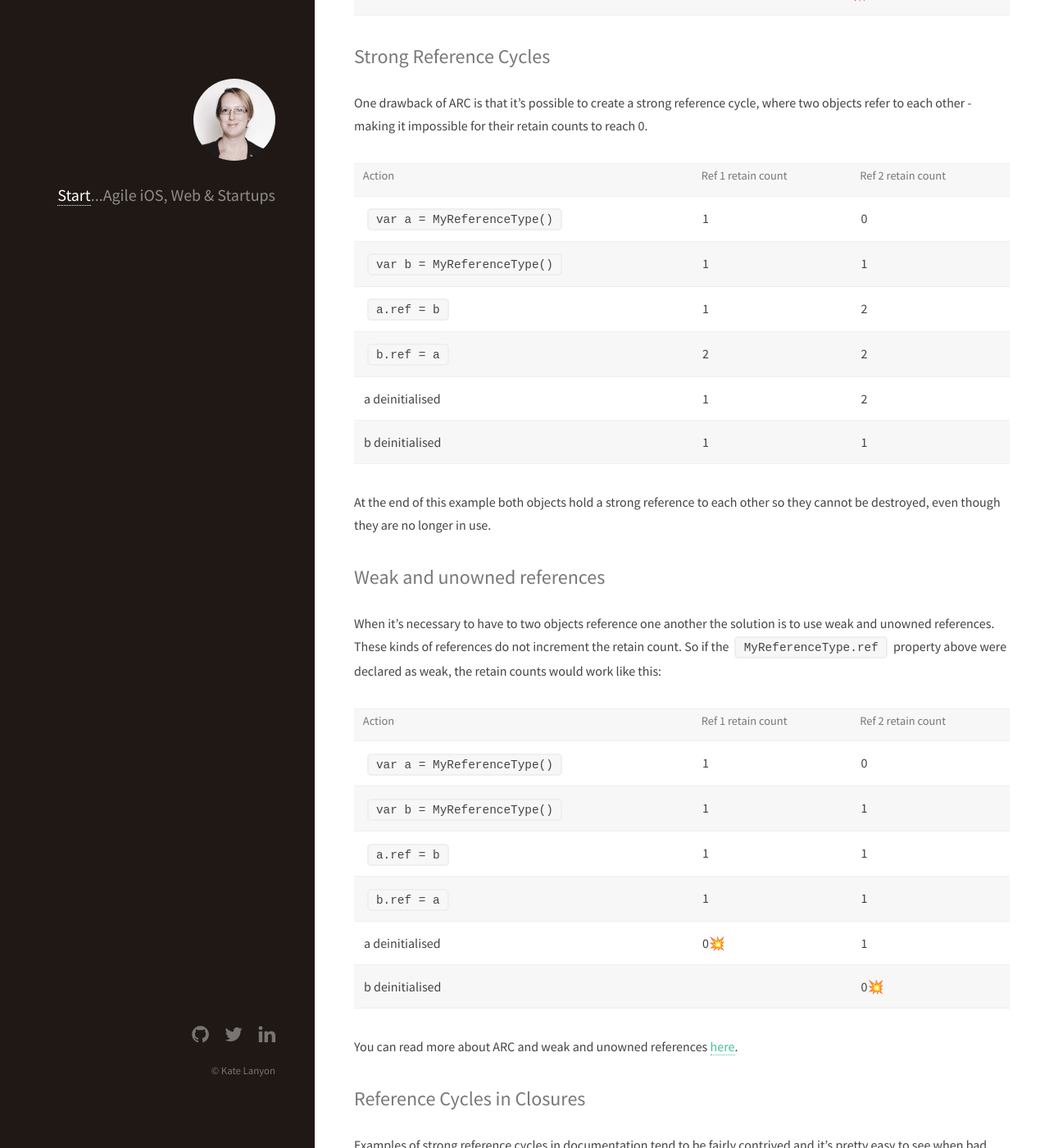
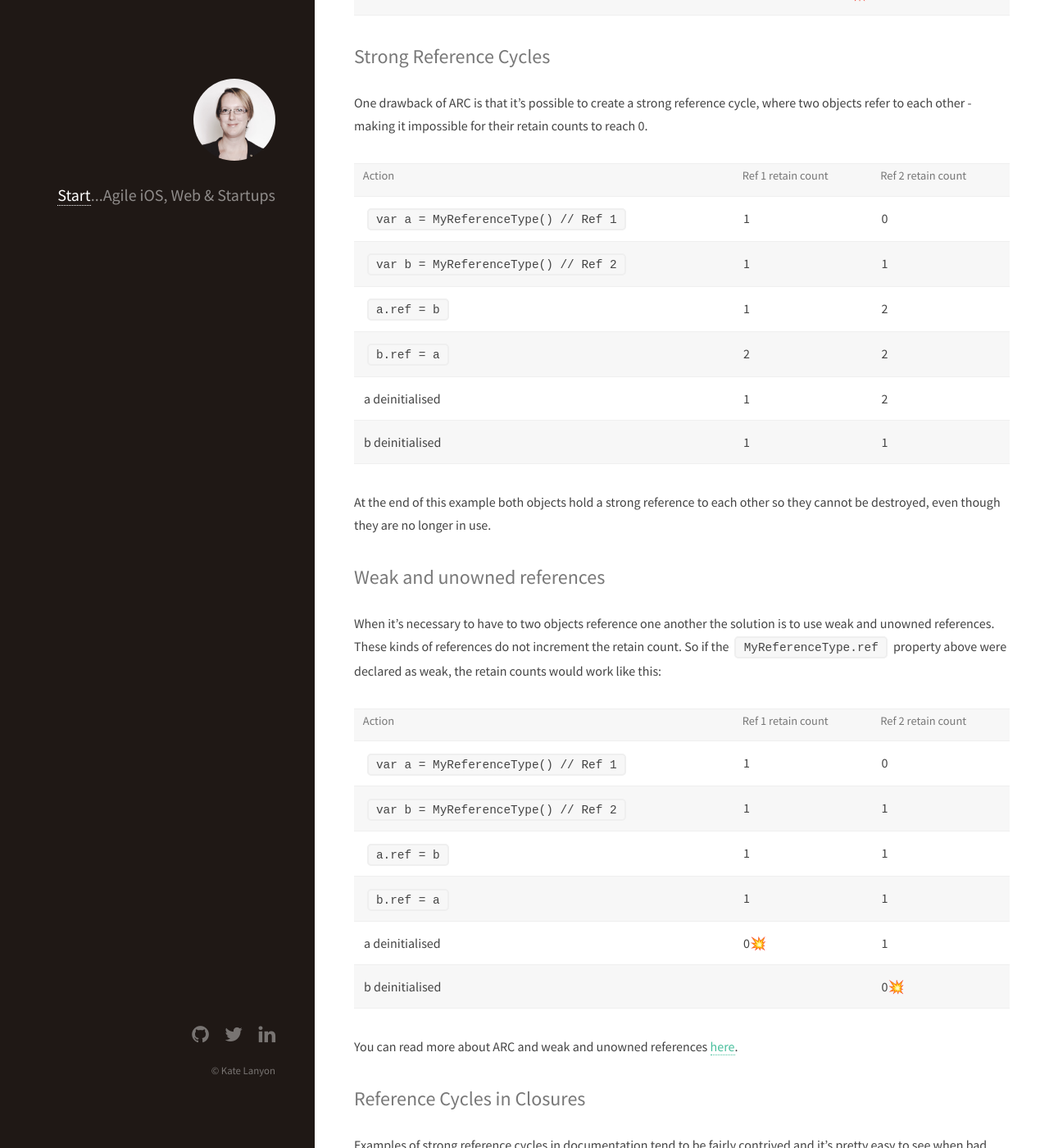
Before and after one commit to katalisha/katalisha.github.io, a Jekyll site: the page built from _posts/2016-01-22-ARC-Swift-closures-and-weak-self.markdown, in a window 1280 px wide and 1400 px high, scrolled down 1366 px. Shown: the whole window at 82% size. Built offline with Jekyll 4.4.1, drawn with Linux system fonts in a browser that asks for light colours.

Commit message:
made tables clearer

```diff
--- a/_posts/2016-01-22-ARC-Swift-closures-and-weak-self.markdown
+++ b/_posts/2016-01-22-ARC-Swift-closures-and-weak-self.markdown
@@ -48,12 +48,12 @@ One drawback of ARC is that it's possible to create a strong reference cycle, wh
 <th>Ref 2 retain count</th>
 </tr>
 <tr>
-<td><code>var a = MyReferenceType()</code></td>
+<td><code>var a = MyReferenceType() // Ref 1</code></td>
 <td>1</td>
 <td>0</td>
 </tr>
 <tr>
-<td><code>var b = MyReferenceType()</code></td>
+<td><code>var b = MyReferenceType() // Ref 2</code></td>
 <td>1</td>
 <td>1</td>
 </tr>
@@ -91,12 +91,12 @@ When it's necessary to have to two objects reference one another the solution is
 <th>Ref 2 retain count</th>
 </tr>
 <tr>
-<td><code>var a = MyReferenceType()</code></td>
+<td><code>var a = MyReferenceType() // Ref 1</code></td>
 <td>1</td>
 <td>0</td>
 </tr>
 <tr>
-<td><code>var b = MyReferenceType()</code></td>
+<td><code>var b = MyReferenceType() // Ref 2</code></td>
 <td>1</td>
 <td>1</td>
 </tr>
```
